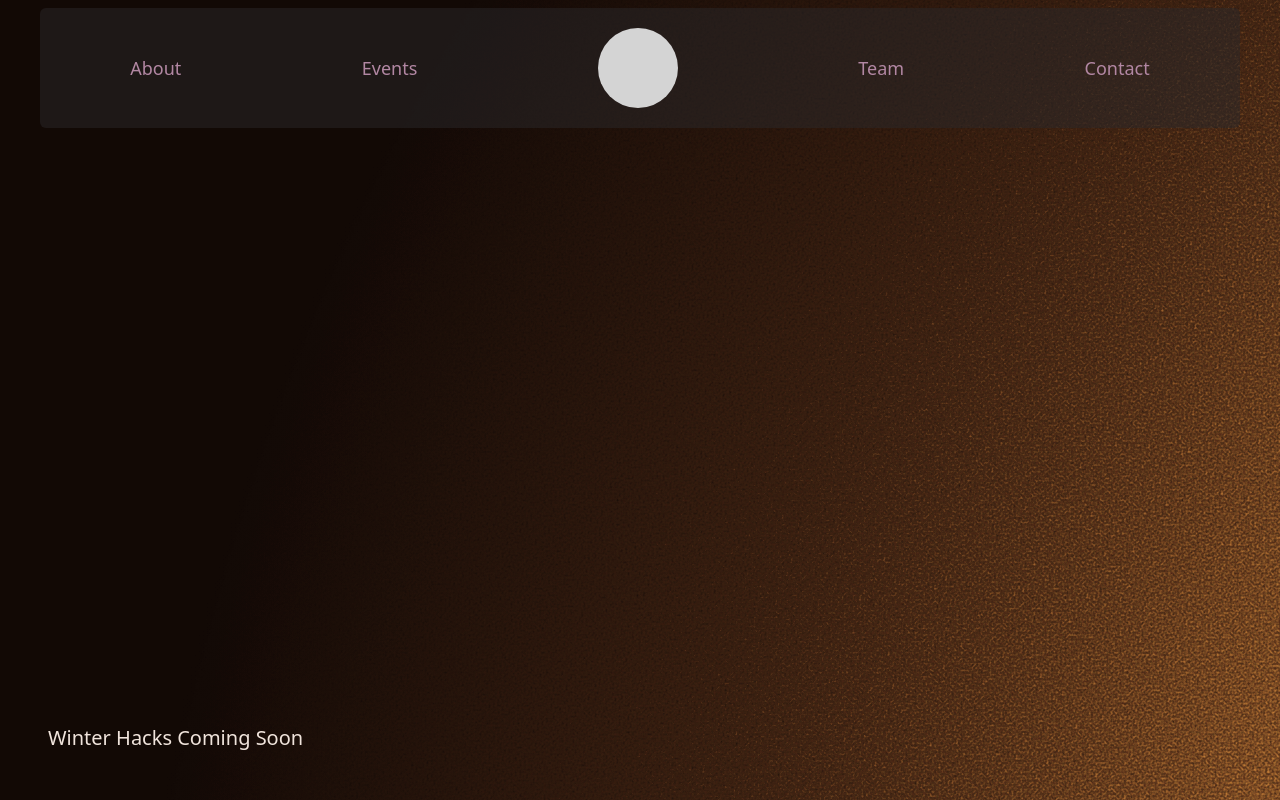
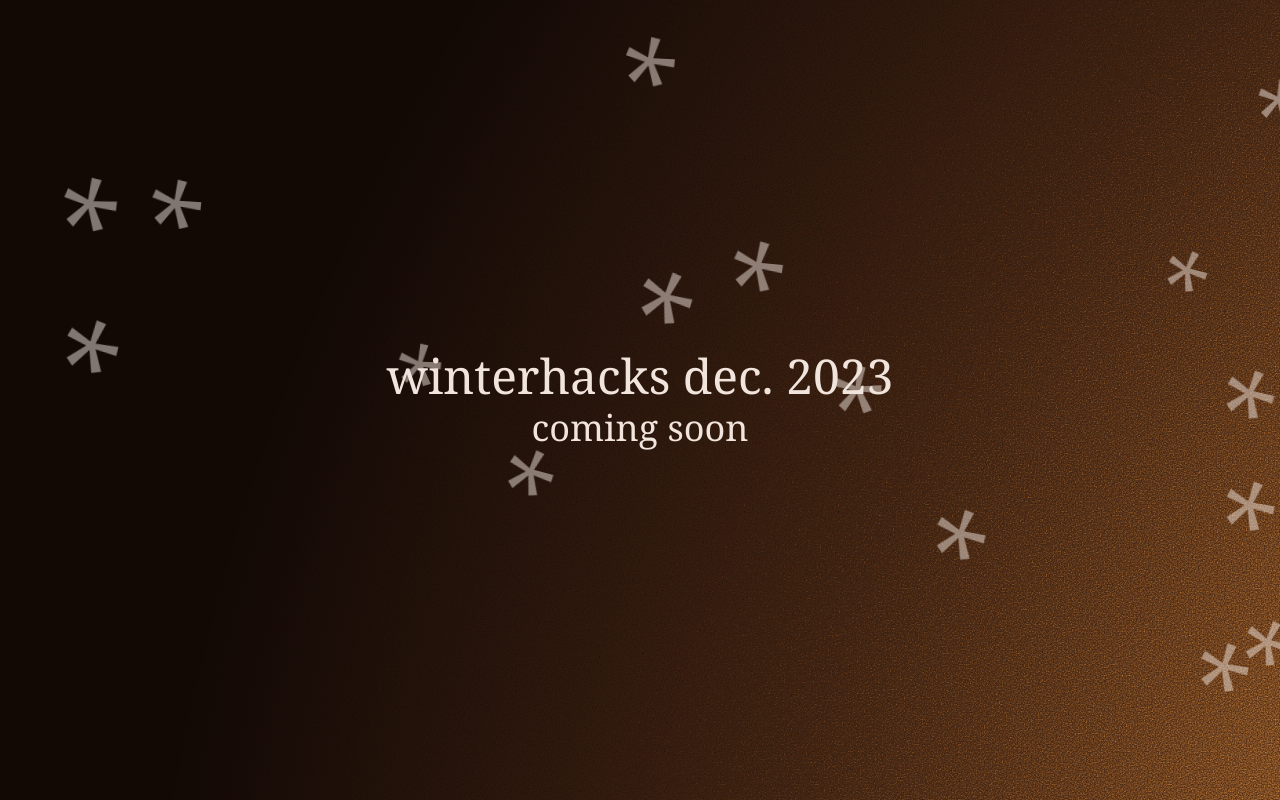
Before and after one commit to EquinoxCoding/EquinoxCoding.github.io, a SvelteKit app: page / in a window 1280 px wide. Shown: the top 800 px of the page. Built offline with nearby package versions, Linux system fonts and the light colour scheme.

Commit message:
winterhacks coming soon

```diff
--- /dev/null
+++ b/src/lib/Snowflake.svelte
@@ -0,0 +1,49 @@
+<script lang="ts">
+    export let size: number;
+    export let x: number;
+    export let y: number;
+    export let delay = 1;
+
+    let clazz = '';
+    export { clazz as class };
+</script>
+
+<div
+    class="snowflake-wrapper absolute w-fit h-fit text-primary {clazz}"
+    style="left:{x}vw; top:{y}vh; animation-delay: {delay + 100}ms"
+>
+    <i
+        style="font-size: {size}px; animation-delay: {delay}ms;"
+        class="snowflake opacity-50 absolute">*</i
+    >
+</div>
+
+<style>
+    .snowflake {
+        transform: rotate(-15deg);
+        animation: tilt ease-in-out infinite alternate-reverse 5s;
+    }
+
+    .snowflake-wrapper {
+        animation: wobble ease-in-out infinite alternate-reverse 5s;
+        transform: translateY(10px);
+    }
+
+    @keyframes wobble {
+        from {
+            transform: translateY(-10px);
+        }
+        to {
+            transform: translateY(10px);
+        }
+    }
+
+    @keyframes tilt {
+        from {
+            transform: rotate(15deg);
+        }
+        to {
+            transform: rotate(-15deg);
+        }
+    }
+</style>
--- a/src/routes/+page.svelte
+++ b/src/routes/+page.svelte
@@ -1,27 +1,46 @@
 <script lang="ts">
     import Navbar from '$lib/Navbar.svelte';
+    import Snowflake from '$lib/Snowflake.svelte';
 
     let navbarAppearY: number;
+
+    interface SnowflakeData {
+        size: number;
+        x: number;
+        y: number;
+        delay: number;
+    }
+
+    let numSnowflakes = 20;
+    let snowflakes = new Array<SnowflakeData>(10);
+    for (let i = 0; i < numSnowflakes; i++) {
+        snowflakes[i] = {
+            size: 85 + Math.random() * 30,
+            x: Math.random() * 120 - 10,
+            y: Math.random() * 120 - 10,
+            delay: Math.random() * 3000
+        };
+    }
 </script>
 
 <div class="h-fit max-w-full">
+    <!-- svelte-ignore a11y-no-static-element-interactions -->
     <div
-        class="h-screen flex content-center items-end p-12"
+        class="h-screen flex-col flex justify-center items-center p-12 overflow-clip"
         bind:clientHeight={navbarAppearY}
         id="title"
     >
-        <h1 class="text-primary text-xl">Winter Hacks Coming Soon</h1>
+        <h1 class="text-primary text-5xl font-serif">winterhacks dec. 2023</h1>
+        <h2 class="text-primary text-4xl font-serif mt-2">coming soon</h2>
+        {#each snowflakes as snowflake}
+            <Snowflake {...snowflake} />
+        {/each}
     </div>
     <main>
-        <Navbar appearY={navbarAppearY} />
-        <div class="h-screen" id="about" />
+        <!-- <Navbar appearY={navbarAppearY} /> -->
+        <!-- <div class="h-screen" id="about" />
         <div class="h-screen" id="events" />
         <div class="h-screen" id="team" />
-        <div class="h-screen" id="contact" />
-        <div class="h-screen" />
-        <div class="h-screen" />
-        <div class="h-screen" />
-        <div class="h-screen" />
-        <div class="h-screen" />
+        <div class="h-screen" id="contact" /> -->
     </main>
 </div>
```
